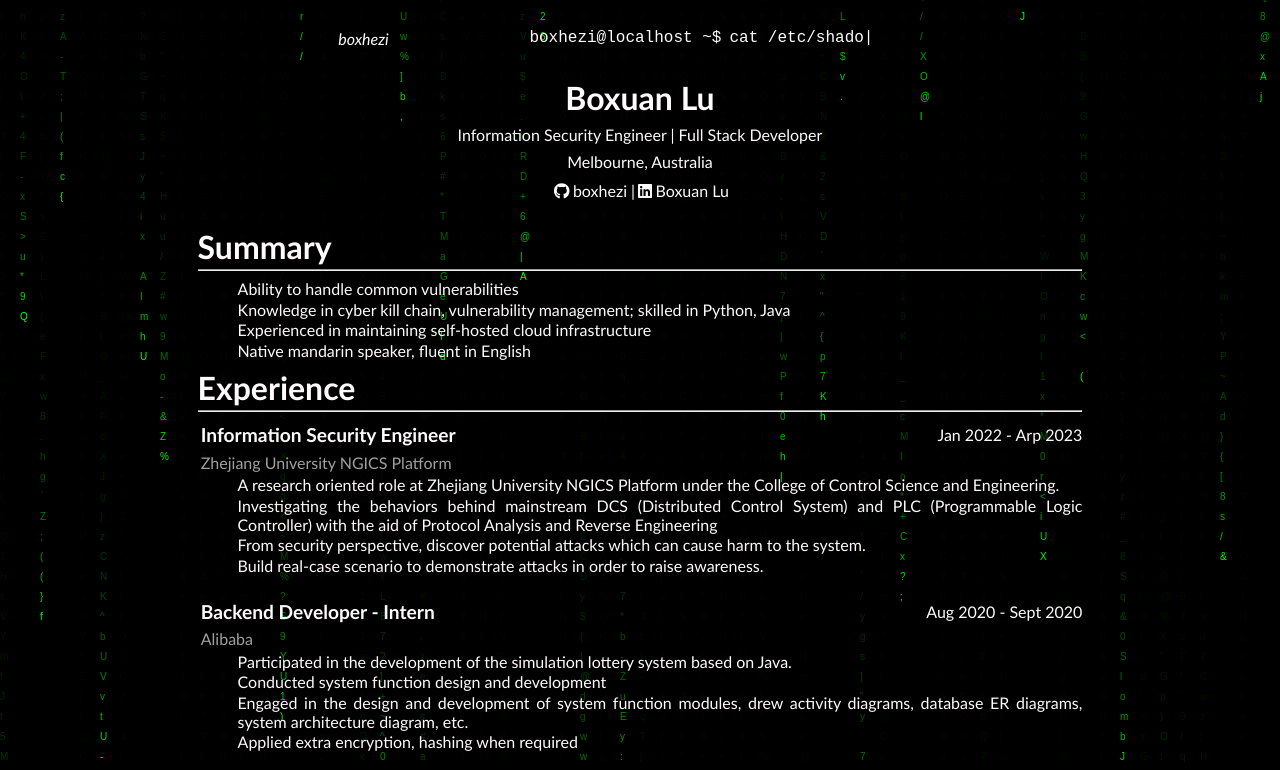
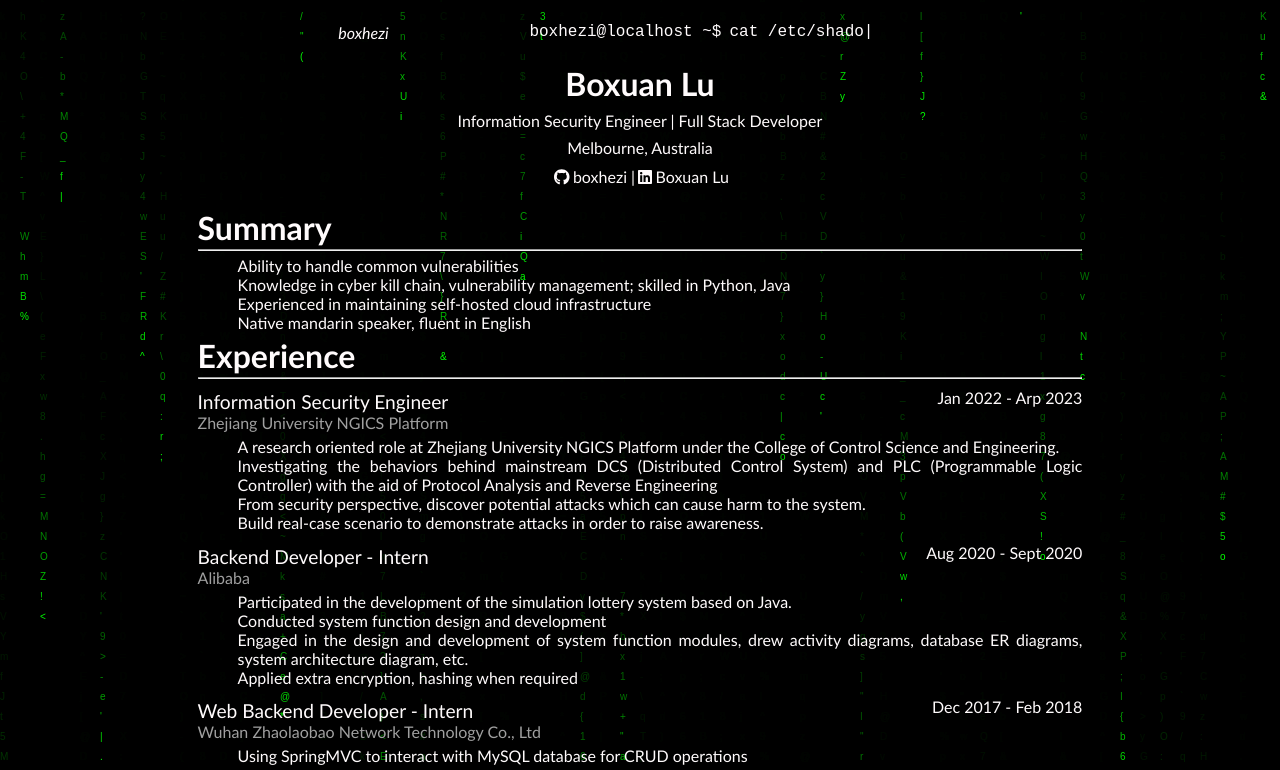
Before and after one commit to BoxHezi/boxhezi.github.io, a Vue app: page /home in a window 1280 px wide. Shown: the top 770 px of the page. Built offline with nearby package versions, Linux system fonts and the light colour scheme.

Commit message:
change ts generated html to vue components change css

```diff
--- a/src/components/navbar/NavBar.vue
+++ b/src/components/navbar/NavBar.vue
@@ -5,7 +5,7 @@
 </template>
 
 <script lang="ts">
-import { defineComponent } from "@vue/runtime-core";
+import {defineComponent} from "@vue/runtime-core";
 
 export default defineComponent({
   name: "NavBar",
@@ -14,11 +14,11 @@ export default defineComponent({
 
 <style scoped>
 #nav-bar {
-  height: 60px;
+  height: 3rem;
   color: var(--text);
   display: flex;
   align-items: center;
   justify-content: center;
-  margin: 0 auto 10px auto;
+  margin: 0 auto
 }
 </style>
--- a/src/views/home/Home.vue
+++ b/src/views/home/Home.vue
@@ -4,16 +4,16 @@
       <home-summary>
         <template v-slot:name><p>Boxuan Lu</p></template>
         <template v-slot:vocation
-          ><p>Information Security Engineer | Full Stack Developer</p></template
+        ><p>Information Security Engineer | Full Stack Developer</p></template
         >
         <template v-slot:location><p>Melbourne, Australia</p></template>
 
         <template v-slot:links>
           <profile-links link="https://github.com/BoxHezi">
             <template v-slot:icon>
-              <font-awesome-icon icon="fa-brands fa-github" />
+              <font-awesome-icon icon="fa-brands fa-github"/>
             </template>
-            <template v-slot:text> boxhezi | </template>
+            <template v-slot:text> boxhezi |</template>
           </profile-links>
 
           <!-- <profile-links link="https://gitlab.com/BoxHezi">
@@ -25,7 +25,7 @@
 
           <profile-links link="https://www.linkedin.com/in/boxuan-lu/">
             <template v-slot:icon>
-              <font-awesome-icon icon="fa-brands fa-linkedin" />
+              <font-awesome-icon icon="fa-brands fa-linkedin"/>
             </template>
             <template v-slot:text>Boxuan Lu</template>
           </profile-links>
@@ -33,33 +33,47 @@
       </home-summary>
     </div>
 
-    <div id="home-info-block"></div>
+    <div v-for="(value, key) in resumeData">
+      <home-info-block :title="key" :values="value" :key="key"></home-info-block>
+      <!--      {{ key }}: {{ value }}-->
+    </div>
+
+    <!--    <div id="home-info-block"></div>-->
 
   </div>
 </template>
 
 <script lang="ts">
-import { defineComponent, onMounted } from "vue";
+import {defineComponent} from "vue";
 
 import HomeSummary from "@/views/home/HomeProfile/HomeSummary.vue";
 import ProfileLinks from "./HomeProfile/ProfileLinks.vue";
 import HomeInfoBlock from "./HomeProfile/HomeInfoBlock.vue";
 import InfoBlockContent from "@/views/home/HomeProfile/InfoBlockContent.vue";
 
-import { start } from "./dataParser";
+// import {start} from "./dataParser";
+import {default as resumeData} from "./data.json";
 
 export default defineComponent({
   setup() {
-    onMounted(() => {
-      start();
-    });
+    // onMounted(() => {
+    //   start();
+    // });
+    return {
+      resumeData
+    };
+  },
+  props: {
+    title: {
+      type: String,
+    }
   },
   components: {
     HomeSummary,
     ProfileLinks,
     HomeInfoBlock,
     InfoBlockContent,
-  },
+  }
 });
 </script>
 
--- a/src/views/home/HomeProfile/HomeInfoBlock.vue
+++ b/src/views/home/HomeProfile/HomeInfoBlock.vue
@@ -1,26 +1,46 @@
 <template>
   <div>
     <div class="block-title">
-      <div>{{ title }}</div>
-      <hr />
+      <div>{{ data.title }}</div>
+      <hr/>
+      <!--      <home-info-sub-block></home-info-sub-block>-->
+    </div>
+    <div v-for="value in data.values">
+      <home-info-sub-block :value="value"></home-info-sub-block>
     </div>
   </div>
 </template>
 
 <script lang="ts">
-import { defineComponent, onMounted } from "vue";
+import {defineComponent} from "vue";
 import InfoBlockContent from "./InfoBlockContent.vue";
+import HomeInfoSubBlock from "@/views/home/HomeProfile/HomeInfoSubBlock.vue";
 
 export default defineComponent({
-  setup() {},
+  setup(props) {
+    let myTitle = props.title;
+    if (typeof props.title === "string") {
+      myTitle = props.title[0].toUpperCase() + props.title.slice(1);
+    }
+    const data = {
+      title: myTitle,
+      values: props.values
+    }
+    return {data}
+  },
   props: {
     title: {
-      type: String,
+      type: [String, Number],
+      required: true
     },
+    values: {
+      type: [Array, Object],
+    }
   },
   components: {
+    HomeInfoSubBlock,
     InfoBlockContent,
-  },
+  }
 });
 </script>
 
@@ -33,6 +53,6 @@ export default defineComponent({
 }
 
 hr {
-  margin: 0.2rem auto;
+  margin: 0.1rem auto;
 }
 </style>
--- /dev/null
+++ b/src/views/home/HomeProfile/HomeInfoSubBlock.vue
@@ -0,0 +1,94 @@
+<template>
+  <div>
+    <div class="contentTitleContainer" v-if="data.contentTitle !== undefined">
+      <div class="contentTitle">
+        {{ data.contentTitle }}
+      </div>
+      <div class="timeframe" v-if="data.timeframe !== undefined">
+        {{ data.timeframe }}
+      </div>
+    </div>
+    <div class="subtitle" v-if="data.subtitle !== undefined">
+      {{ data.subtitle }}
+    </div>
+    <div class="contents" v-if="data.contents !== undefined">
+      <ul>
+        <li v-for="item in data.contents">{{ item }}</li>
+      </ul>
+    </div>
+    <div class="links" v-if="data.links !== undefined">
+      <ul>
+        <li v-for="link in data.links"><a :href="link" target="_blank">{{ link }}</a></li>
+      </ul>
+    </div>
+  </div>
+</template>
+
+<script lang="ts">
+import {defineComponent} from "vue";
+
+export default defineComponent({
+  setup(props) {
+    // console.log("Resume Data: " + props.resumeData);
+    let data = {
+      contentTitle: props.value.contentTitle,
+      timeframe: props.value.timeframe,
+      subtitle: props.value.subtitle,
+      contents: props.value.contents,
+      links: props.value.links
+    };
+
+    return {data};
+  },
+  props: {
+    value: {
+      type: [Object],
+      required: true
+    },
+  },
+  components: {}
+});
+</script>
+
+<style scoped>
+.contentTitleContainer {
+  display: flex;
+  justify-content: space-between;
+  align-items: center;
+}
+
+.contentTitle {
+  font-size: 1.2rem;
+  margin-top: 0.5rem;
+}
+
+.subtitle {
+  font-size: 1rem;
+  color: #a0a0a0;
+  text-align: left;
+}
+
+.contents {
+  text-align: justify;
+  margin: 0.3rem 0;
+}
+
+.links {
+  text-align: justify;
+  //margin-bottom: 0.5rem;
+}
+
+ul {
+  list-style-type: none;
+  margin: 0.2rem auto;
+}
+
+a {
+  color: #ffffff;
+}
+
+a:hover {
+  color: #c0c0c0;
+}
+
+</style>
--- a/src/views/home/data.json
+++ b/src/views/home/data.json
@@ -1,7 +1,7 @@
 {
   "summary": [
     {
-      "content": [
+      "contents": [
         "Ability to handle common vulnerabilities",
         "Knowledge in cyber kill chain, vulnerability management; skilled in Python, Java",
         "Experienced in maintaining self-hosted cloud infrastructure",
@@ -14,7 +14,7 @@
       "contentTitle": "Information Security Engineer",
       "subtitle": "Zhejiang University NGICS Platform",
       "timeframe": "Jan 2022 - Arp 2023",
-      "content": [
+      "contents": [
         "A research oriented role at Zhejiang University NGICS Platform under the College of Control Science and Engineering.",
         "Investigating the behaviors behind mainstream DCS (Distributed Control System) and PLC (Programmable Logic Controller) with the aid of Protocol Analysis and Reverse Engineering",
         "From security perspective, discover potential attacks which can cause harm to the system.",
@@ -25,7 +25,7 @@
       "contentTitle": "Backend Developer - Intern",
       "subtitle": "Alibaba",
       "timeframe": "Aug 2020 - Sept 2020",
-      "content": [
+      "contents": [
         "Participated in the development of the simulation lottery system based on Java.",
         "Conducted system function design and development",
         "Engaged in the design and development of system function modules, drew activity diagrams, database ER diagrams, system architecture diagram, etc.",
@@ -36,7 +36,7 @@
       "contentTitle": "Web Backend Developer - Intern",
       "subtitle": "Wuhan Zhaolaobao Network Technology Co., Ltd",
       "timeframe": "Dec 2017 - Feb 2018",
-      "content": [
+      "contents": [
         "Using SpringMVC to interact with MySQL database for CRUD operations"
       ]
     }
@@ -46,7 +46,7 @@
       "contentTitle": "Covid-19 Tracking Website for Australia",
       "subtitle": "Front-end Dev",
       "timeframe": "Apr 2020 - Present",
-      "content": [
+      "contents": [
         "Developed an information website that could display Covid-19 in Australia in real time through the real data of Covid-19 provided by the Australian government",
         "Designed the website, completed the layout, functional module design, etc., and used ReactJS to complete the production of the front-end page",
         "Cleaned the data and used the JS third-party library (echarts.js) to draw different types of charts on the data to provide data basis for information search"
@@ -62,7 +62,7 @@
       "contentTitle": "Monash University",
       "subtitle": "Master of Cybersecurity",
       "timeframe": "Mar 2020 - Nov 2021",
-      "content": [
+      "contents": [
         "Participated in Monash Security (monsec) club",
         "Participated in Downunder CTF"
       ]
@@ -71,7 +71,7 @@
       "contentTitle": "RMIT University",
       "subtitle": "Bachelor of Computer Science",
       "timeframe": "Feb 2016 - Nov 2019",
-      "content": [
+      "contents": [
         "Active member of RMIT Information Security Collective club and RMIT Ultimate Frisbee Club",
         "Attended CySCA 2018 and played Ultimate Frisbee National Uni Game 2018 for RMIT."
       ]
@@ -81,7 +81,7 @@
     {
       "contentTitle": "100W Cybersecurity Practices for Industrial Control Systems",
       "subtitle": "U.S. Department of Homeland Security",
-      "content": [
+      "contents": [
         "Credential ID: E-G03380"
       ]
     },
@@ -89,7 +89,7 @@
       "contentTitle": "Cisco Certified CyberOps Associate",
       "subtitle": "Cisco",
       "timeframe": "Issued Jul 2023 - Expires Jul 2026",
-      "content": [
+      "contents": [
         "Credential ID: CSCO14419732"
       ],
       "links": [
@@ -100,7 +100,7 @@
       "contentTitle": "Certified Cyber Threat Intelligence Analyst",
       "subtitle": "Udemy",
       "timeframe": "Issued Aug 2023",
-      "content": [
+      "contents": [
         "Credential ID: UC-ad22c0e2-e670-46b1-ac01-cfa088b53453"
       ],
       "links": [
--- a/src/views/home/dataHandler.ts
+++ b/src/views/home/dataHandler.ts
@@ -9,7 +9,7 @@ interface Data {
   contentTitle?: string;
   timeframe?: string;
   subtitle?: string;
-  content: string[];
+  contents: string[];
   links?: string[];
 }
 
@@ -27,7 +27,7 @@ export function initResumeData(): ResumeData[] {
         contentTitle: i["contentTitle"],
         timeframe: i["timeframe"],
         subtitle: i["subtitle"],
-        content: i["content"],
+        contents: i["contents"],
         links: i["links"]
       };
       dList.push(dd);
@@ -46,15 +46,15 @@ function createHR() {
 }
 
 /*
-  pass link as content when the content is a link
+  pass link as contents when the contents is a link
  */
-function createListItem(content: string, isLink: boolean = false): HTMLLIElement {
+function createListItem(contents: string, isLink: boolean = false): HTMLLIElement {
   const liCSS: string = "margin: 0.1rem auto; text-align: justify";
   const li: HTMLLIElement = document.createElement("li");
   if (!isLink) {
-    li.innerText = content;
+    li.innerText = contents;
   } else {
-    li.appendChild(createAnchorItem(content));
+    li.appendChild(createAnchorItem(contents));
   }
   li.style.cssText = liCSS;
   return li;
@@ -103,22 +103,22 @@ function generateSubBlockDiv(data: Data): HTMLDivElement {
   if (data.subtitle !== undefined) {
     div.appendChild(createSubtitleDiv(data.subtitle));
   }
-  if (data.content !== undefined) {
-    div.appendChild((createContentDiv(data.content, data.links)));
+  if (data.contents !== undefined) {
+    div.appendChild((createContentDiv(data.contents, data.links)));
   }
 
   return div;
 }
 
 /*
-  Information part contains 5 parts: title, contentTitle, subtitle, timeframe, content
+  Information part contains 5 parts: title, contentTitle, subtitle, timeframe, contents
 
   -----------------------------
   | title                     |
   -----------------------------
   | contentTitle    timeframe | // job title, uni, cert name, etc.
   | subtitle                  | // workplace, degree, issued from, etc.
-  | content                   | // details
+  | contents                   | // details
   -----------------------------
 
   one block contains ONE title, and ONE or MORE sub-block
@@ -184,14 +184,14 @@ function createSubtitleDiv(subtitle: string): HTMLDivElement {
   return div;
 }
 
-function createContentDiv(content: string[], links?: string[]): HTMLDivElement {
+function createContentDiv(contents: string[], links?: string[]): HTMLDivElement {
   const ulCSS: string = "margin: 0.2rem auto; list-style-type: none";
   const divCSS: string = "text-align: left";
 
   const div: HTMLDivElement = document.createElement("div");
   const ul: HTMLUListElement = document.createElement("ul");
 
-  for (let c of content) {
+  for (let c of contents) {
     ul.appendChild(createListItem(c));
   }
 
```
